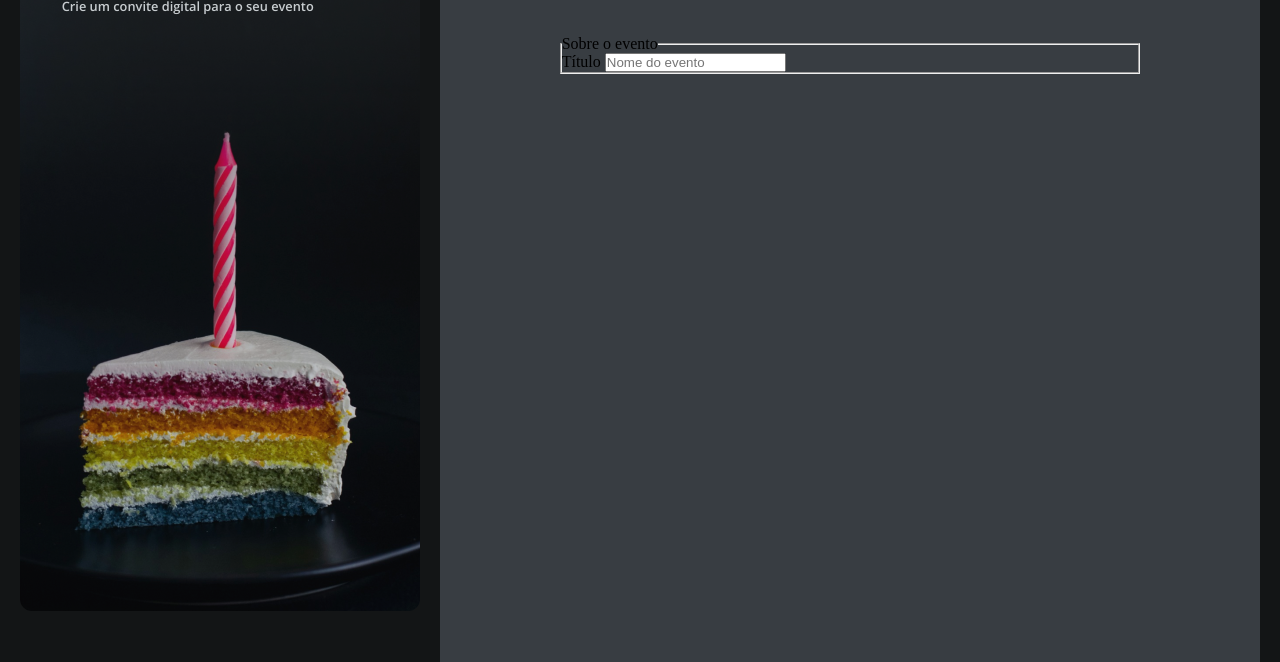
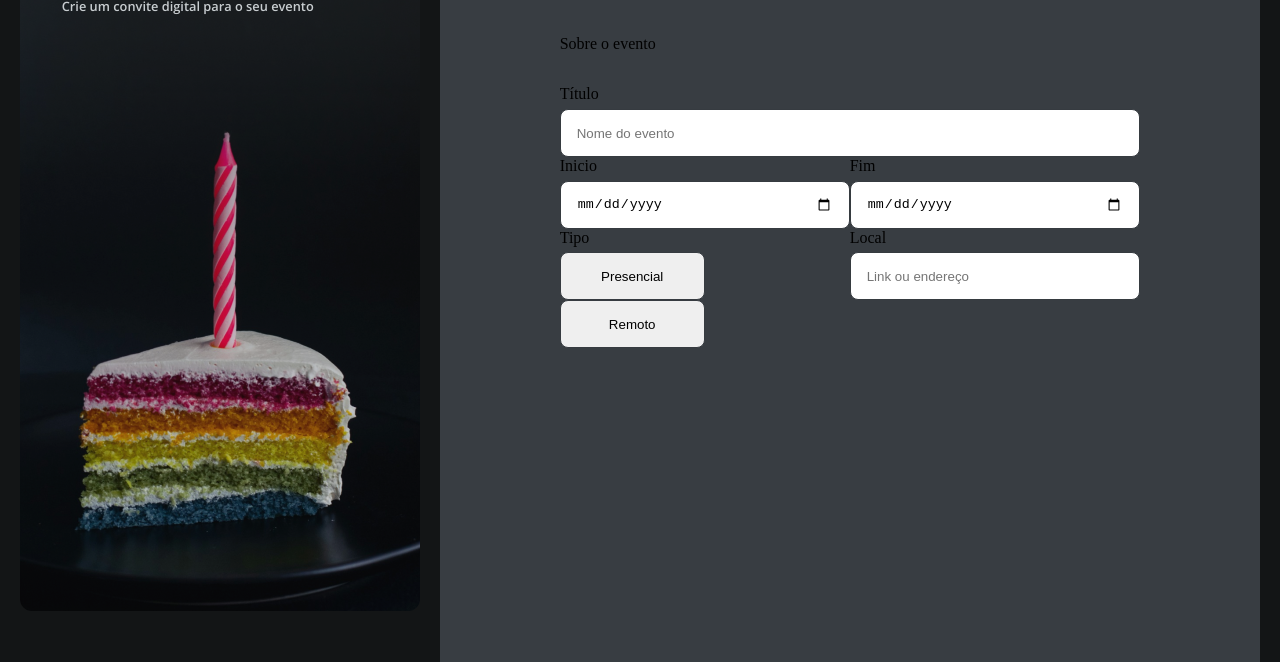
Before and after one commit to LucasBartl/Convite, a plain HTML site: page index.html in a window 1280 px wide. Shown: the part 138-800 px from the top of the page. Drawn offline with nearby package versions, Linux system fonts and the light colour scheme.

Commit message:
pequenos detalhes

```diff
--- /dev/null
+++ b/fild/index.css
@@ -0,0 +1 @@
+@import url(input.css);
--- /dev/null
+++ b/fild/input.css
@@ -0,0 +1,42 @@
+input, textarea, select{
+    width: 100%;
+    height: 3rem ;
+    border-radius: 0.5rem;
+    border: 1px solid var(--input-stroke) ;
+    padding: 1rem;
+
+}
+
+
+
+button{
+    width: 50%;
+    height: 3rem ;
+    border-radius: 0.5rem;
+    border: 1px solid var(--input-stroke) ;
+}
+fieldset{
+
+    display: block;
+    border: none;
+
+
+    & .radio-image{
+        background-image: url(../assets/icons/calendario.svg);
+    }
+    & label{
+        display: block;
+        margin-bottom: .35rem;
+    }
+
+    & legend{
+        margin-bottom: 2rem;
+    }
+
+    & .input-wrapper{
+    gap: 1rem;
+}
+    & #seletor{
+
+    }
+}
--- a/index.html
+++ b/index.html
@@ -47,14 +47,35 @@
                     <h1>Crie seu convite</h1>
                     <form action="" method="post" enctype="multipart/form-data">
                         <fieldset>
+                            <div class="radio-image"></div>
                             <legend for="">Sobre o evento</legend>
 
                             <div class="input-wrapper">
                                 <label for="title">Título</label>
                                 <input type="text" id="title" name="title" placeholder="Nome do evento">
                             </div>
-                            <div class="grid">
-
+                            <div class="input-wrapper">
+                                <div class="grid grid-1">
+                                    <div class="input-wrapper">
+                                        <label for="start-date">Inicio</label>
+                                        <input type="date" name="start-date" id="start-date">
+                                    </div>
+                                    <div class="input-wrapper">
+                                        <label for="end-date">Fim</label>
+                                        <input type="date" name="end-date" id="end-date">
+                                    </div>
+                                </div>
+                                <div class="grid grid-1">
+                                    <div id="seletor" class="input-wrapper ">
+                                        <label for="tipo">Tipo</label>
+                                        <button>Presencial</button>
+                                        <button>Remoto</button>
+                                    </div>
+                                    <div class="input-wrapper ">
+                                        <label for="local">Local</label>
+                                        <input type="text" name="local" id="local" placeholder="Link ou endereço">
+                                    </div>
+                                </div>
                             </div>
 
                         </fieldset>
--- /dev/null
+++ b/style/form.css
@@ -0,0 +1,5 @@
+@import url(../fild/index.css);
+
+legend{
+
+}
--- a/style/index.css
+++ b/style/index.css
@@ -1,3 +1,4 @@
 @import url(global.css);
 @import url(layout.css);
 @import url(utility.css);
+@import url(form.css);
--- a/style/utility.css
+++ b/style/utility.css
@@ -1,3 +1,16 @@
 .Leckerli{
     font: var(--text);
 }
+
+.grid{
+    display: grid;
+
+}
+.grid-1{
+    display: grid;
+    grid-template-columns:repeat( 2, 50% 50%) ;
+}
+.grid-2{
+    display: grid;
+    grid-template-columns: repeat(3, 25% 25% 50% );
+}
```
Also changed, not shown: assets/icons/calendario.svg (added).
